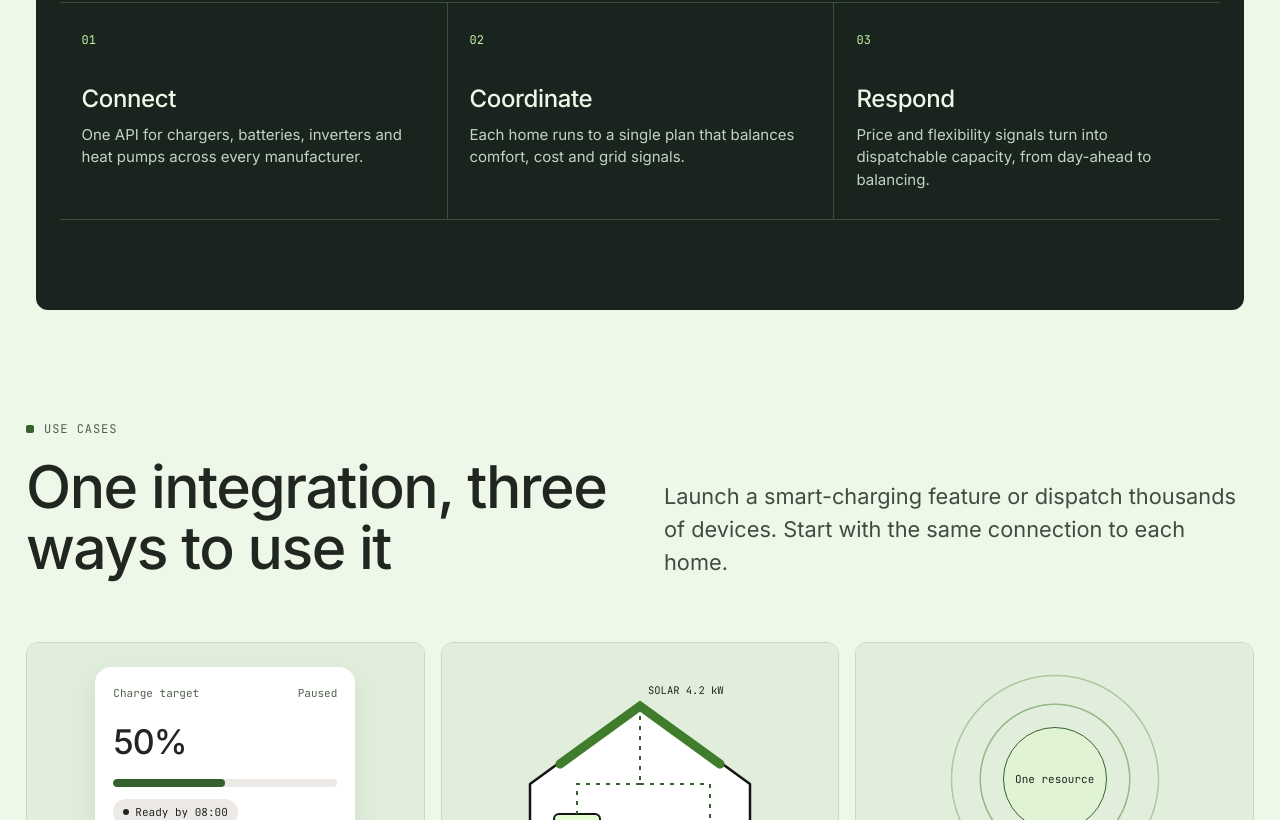
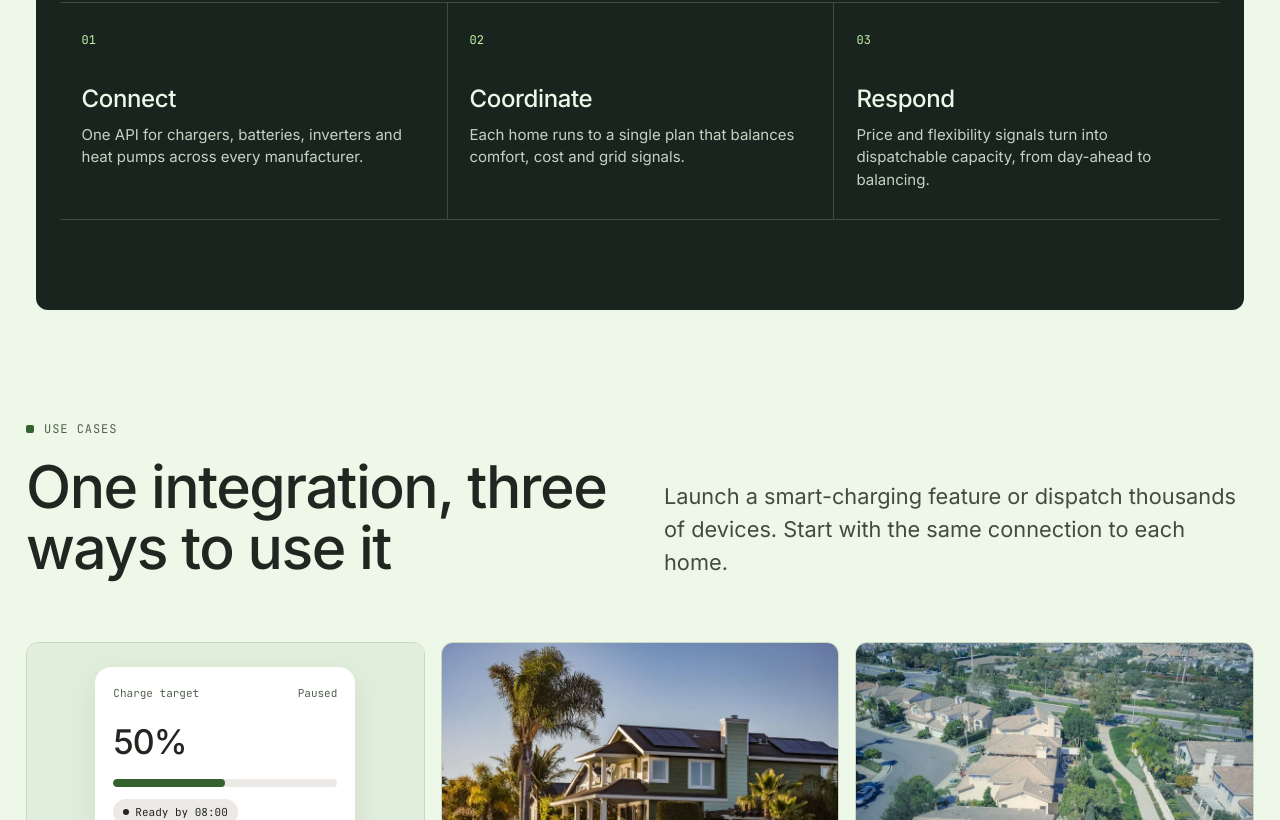
Before and after one commit to Azuke525/gridwell, a plain HTML site: page index.html in a window 1280 px wide. Shown: the part 1980-2800 px from the top of the page. Drawn offline with nearby package versions, Linux system fonts and the light colour scheme.

Commit message:
Replace Gridwell illustrations with photography
Co-Authored-By: Claude Code <noreply@anthropic.com>

```diff
--- a/index.html
+++ b/index.html
@@ -65,9 +65,9 @@ nav a:hover{background:var(--line2);color:var(--ink)}
 .hero .cta{margin-top:clamp(24px,3vw,44px)}
 .cta{display:flex;gap:12px;flex-wrap:wrap}
 .scene{position:relative;isolation:isolate;overflow:hidden;aspect-ratio:16/9;max-width:1536px;margin:clamp(40px,5.55vw,84px) auto 0;width:calc(100% - clamp(32px,5.55vw,80px));background:#334733;border-radius:10px;color:#fff}
-.scene img{display:block;width:100%;height:100%;object-fit:cover;object-position:58% 50%}
+.scene img{display:block;width:100%;height:100%;object-fit:cover;object-position:45% 66%}
 .scene-status,.scene figcaption{position:absolute;z-index:1;background:#18241de8;border:1px solid #b4ccb078;border-radius:999px;padding:7px 12px}
-.scene-status{top:54%;right:10%;font:400 clamp(11px,1vw,14px)/1.4 var(--mono)}
+.scene-status{top:16px;right:16px;font:400 clamp(11px,1vw,14px)/1.4 var(--mono)}
 .scene-status::before{content:"";display:inline-block;width:7px;height:7px;margin-right:8px;border-radius:50%;background:var(--brand)}
 .scene figcaption{left:16px;bottom:16px;font-size:12px}
 .hero-summary{padding:clamp(48px,7vw,105px) 0 clamp(56px,8vw,120px)}
@@ -97,6 +97,7 @@ section{padding:110px 0}
 .cases{display:grid;grid-template-columns:repeat(3,1fr);gap:16px}
 .card{min-width:0;background:var(--bg2);border:1px solid var(--line);border-radius:var(--r);overflow:hidden}
 .viz{height:272px;background:#e2eedc;padding:18px;display:flex;align-items:center;justify-content:center}
+.card-photo{display:block;width:100%;height:272px;object-fit:cover;background:#e2eedc}
 .card .body{padding:24px}
 .card .body p{color:var(--ink2);font-size:15px;margin-top:10px}
 @media(max-width:830px){.cases{grid-template-columns:1fr}}
@@ -110,15 +111,6 @@ section{padding:110px 0}
 .chip{display:inline-flex;gap:6px;align-items:center;font-family:var(--mono);font-size:11px;padding:5px 10px;border-radius:99px;background:#ece9e7;transition:.3s}
 .chip.on{background:var(--brand-l);color:var(--brand-d)}
 .chip::before{content:"";width:6px;height:6px;border-radius:50%;background:currentColor}
-
-/* house */
-.house{width:100%;max-width:300px}
-.house text{font-family:var(--mono);font-size:10.5px;fill:var(--ink)}
-.flow{stroke:var(--brand-d);stroke-width:2;fill:none;stroke-dasharray:4 6}
-
-/* Homes form a single dispatch group. */
-.pool{width:min(100%,226px);aspect-ratio:1;display:grid;place-items:center;border-radius:50%;background:radial-gradient(circle,transparent 46%,#97ba8a 46.5% 47%,transparent 47.5% 64%,#adcaa2 64.5% 65%,transparent 65.5%)}
-.pool .core{display:grid;place-items:center;width:46%;aspect-ratio:1;border:1px solid var(--brand-d);border-radius:50%;font:400 11px var(--mono);background:var(--brand-l)}
 
 /* case */
 .case{display:grid;grid-template-columns:1.1fr 1fr;background:var(--brand);border-radius:28px;overflow:hidden;min-height:380px}
@@ -165,7 +157,7 @@ footer a:hover{color:var(--brand)}
     <div class="cta"><a class="btn p" href="#contact">About this demo</a><a class="btn g" href="#platform">Explore the platform</a></div>
   </div>
   <figure class="scene">
-    <img src="solar-home.svg" width="1440" height="810" alt="A charcoal roof with solar panels in a pine forest" fetchpriority="high">
+    <img src="solar-home.webp" width="1600" height="1066" alt="Rooftop solar panels overlooking a tree-lined hillside neighborhood" fetchpriority="high">
     <span class="scene-status">Solar output · 4.2 kW</span>
     <figcaption>Illustrative home energy data</figcaption>
   </figure>
@@ -204,21 +196,11 @@ footer a:hover{color:var(--brand)}
       <div class="body"><h3>EV charging</h3><p>Move charging to the cheapest hours before the driver’s departure.</p></div>
     </article>
     <article class="card">
-      <div class="viz"><svg class="house" viewBox="0 0 300 230">
-        <path d="M40 120 L150 40 L260 120 V200 H40 Z" fill="#fff" stroke="#151413" stroke-width="2.5" stroke-linejoin="round"/>
-        <path d="M70 100 L150 42 L230 100" fill="none" stroke="#3f7d2c" stroke-width="9" stroke-linecap="round"/>
-        <rect x="64" y="150" width="46" height="50" rx="5" fill="#e4fed2" stroke="#151413" stroke-width="2"/>
-        <rect x="190" y="160" width="58" height="26" rx="8" fill="#ece9e7" stroke="#151413" stroke-width="2"/>
-        <circle cx="203" cy="190" r="5" fill="#151413"/><circle cx="236" cy="190" r="5" fill="#151413"/>
-        <path class="flow" d="M150 52 V120 M150 120 H87 V150 M150 120 H220 V160"/>
-        <text x="158" y="30" id="t1">SOLAR 4.2 kW</text>
-        <text x="48" y="218" id="t2">BATT +2.1 kW</text>
-        <text x="190" y="218" id="t3">EV 3.6 kW</text>
-      </svg></div>
+      <img class="card-photo" src="home-energy.webp" width="840" height="560" alt="A house with rooftop solar panels behind a garden" loading="lazy" decoding="async">
       <div class="body"><h3>Home energy</h3><p>Coordinate solar, battery storage and charging around household needs and electricity prices.</p></div>
     </article>
     <article class="card">
-      <div class="viz"><div class="pool" aria-hidden="true"><div class="core">One resource</div></div></div>
+      <img class="card-photo" src="solar-neighborhood.webp" width="840" height="630" alt="Aerial view of a neighborhood with solar panels on several roofs" loading="lazy" decoding="async">
       <div class="body"><h3>Dispatchable flexibility</h3><p>Dispatch a group of homes as one resource for day-ahead planning and grid balancing.</p></div>
     </article>
   </div>
```
Also changed, not shown: home-energy.webp (added), solar-home.svg (deleted), solar-home.webp (added), solar-neighborhood.webp (added).
